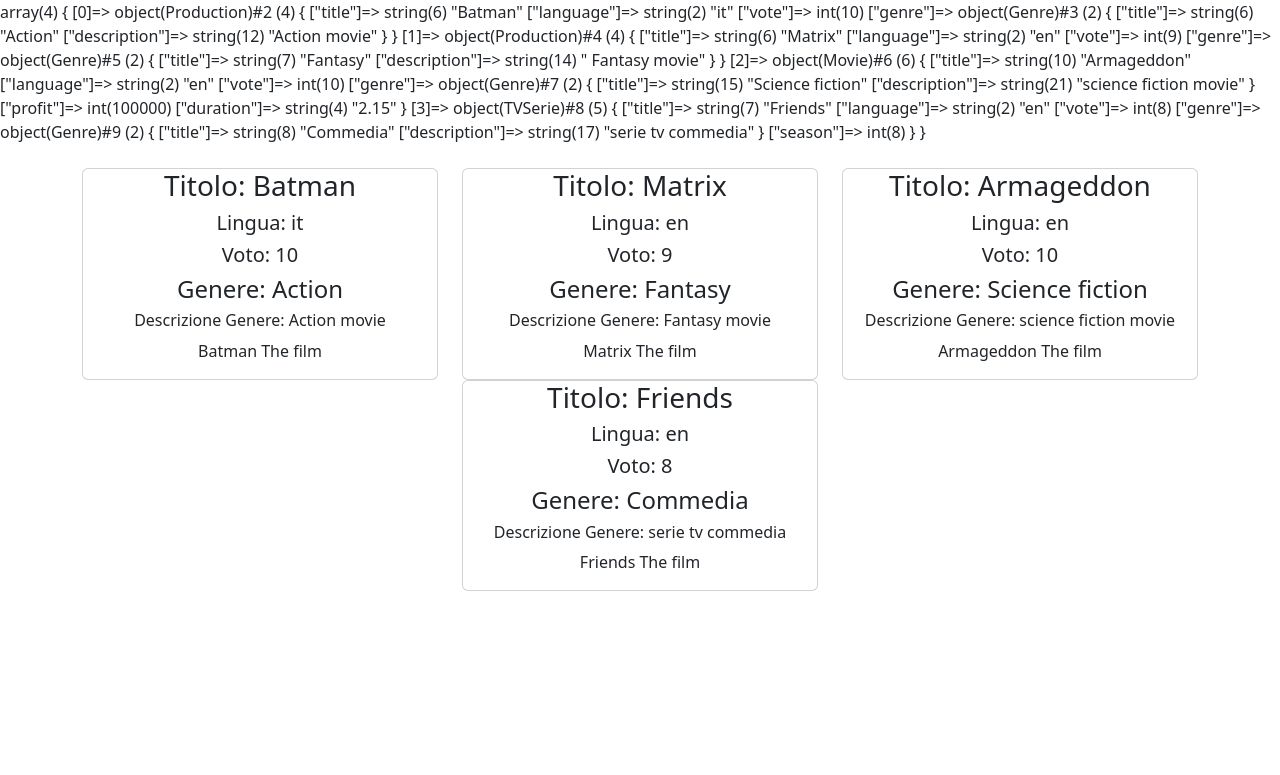
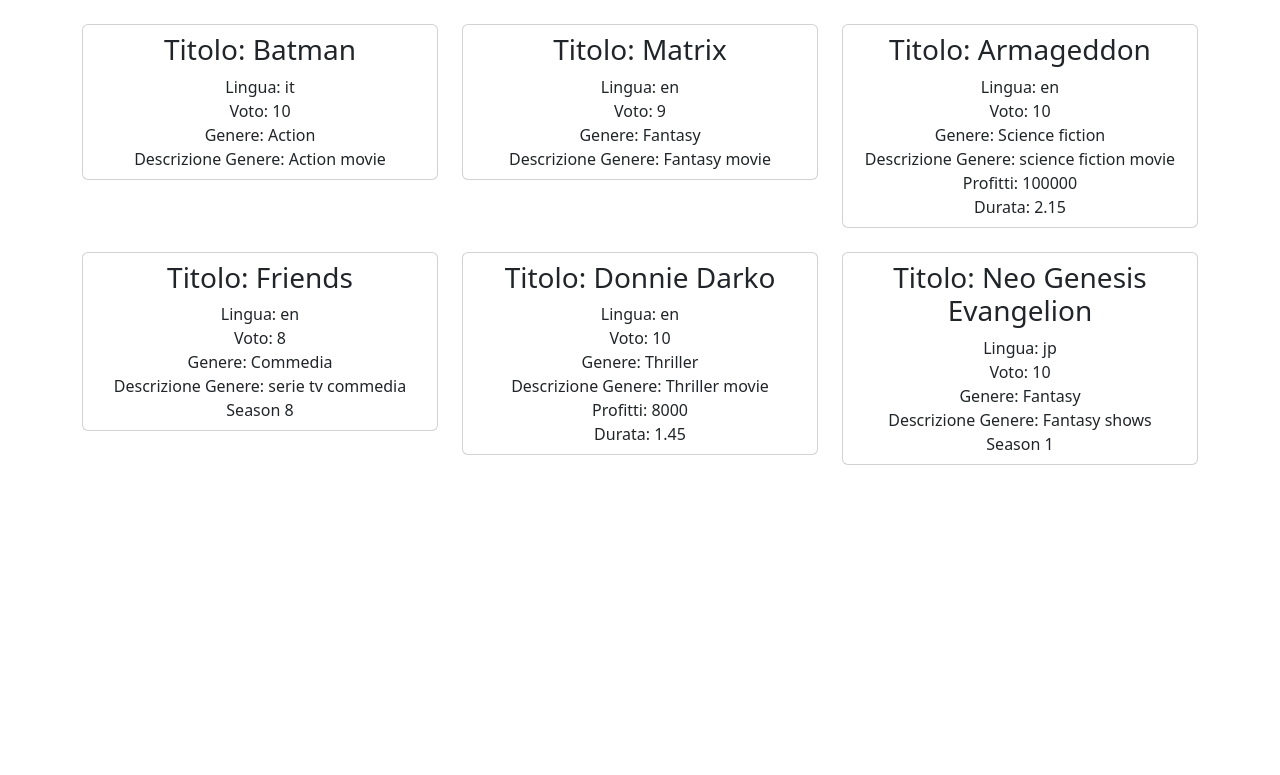
Before and after one commit to mattemutti/php-oop-1, a PHP site: page / in a window 1280 px wide. Shown: the top 775 px of the page. Run offline with PHP 8.4, Linux system fonts and the light colour scheme.

Commit message:
update print in page

```diff
--- a/Models/Genre.php
+++ b/Models/Genre.php
@@ -9,7 +9,6 @@ class Genre
 	{
 		$this->title = $title;
 		$this->description = $description;
-
 	}
 
 
--- a/database/db.php
+++ b/database/db.php
@@ -6,4 +6,6 @@ $movies = [
 	$matrix = new Production('Matrix', 'en', 9, new Genre('Fantasy', ' Fantasy movie')),
 	$armageddon = new Movie('Armageddon', 'en', 10, new Genre('Science fiction', 'science fiction movie'), 100000, '2.15'),
 	$friends = new TVSerie('Friends', 'en', '8', new Genre('Commedia', 'serie tv commedia'), 8),
+	$donnieDarko = new Movie('Donnie Darko', 'en', 10, new Genre('Thriller', 'Thriller movie'), 8000, '1.45'),
+	$evangelion = new TVSerie('Neo Genesis Evangelion', 'jp', 10, new Genre('Fantasy', 'Fantasy shows'), 1),
 ];
--- a/index.php
+++ b/index.php
@@ -6,9 +6,8 @@ require __DIR__ . '/Models/Movie.php';
 require __DIR__ . '/Models/TVSerie.php';
 require __DIR__ . '/database/db.php';
 
-var_dump($movies);
-
-
+//var_dump($movies);
+//var_dump($donnieDarko->title);
 
 
 ?>
@@ -29,16 +28,25 @@ var_dump($movies);
 	<div id='app'>
 
 		<div class="container my-4">
-			<div class="row justify-content-center text-center">
+			<div class="row justify-content-center text-center g-4">
 				<?php foreach ($movies as $movie): ?>
 					<div class="col-4">
-						<div class="card text-center">
+						<div class="card text-center p-2">
 							<h3>Titolo: <?= $movie->title ?></h3>
-							<h5>Lingua: <?= $movie->language ?></h5>
-							<h5>Voto: <?= $movie->vote ?></h5>
-							<h4>Genere: <?= $movie->genre->getGenreTitle() ?></h4>
-							<h6>Descrizione Genere: <?= $movie->genre->getGenreDescription() ?></h6>
-							<p><?= $movie->greetings() ?></p>
+							<div>Lingua: <?= $movie->language ?></div>
+							<div>Voto: <?= $movie->vote ?></div>
+							<div>Genere: <?= $movie->genre?->getGenreTitle() ?></div>
+							<div>Descrizione Genere: <?= $movie->genre?->getGenreDescription() ?></div>
+							<div>
+								<?php if (isset($movie->profit)): ?>
+									<div>Profitti: <?= $movie->profit ?> </div>
+									<div>Durata: <?= $movie->duration ?></div>
+								<?php endif; ?>
+								<?php if (isset($movie->season)): ?>
+									<div>Season <?= $movie->season ?> </div>
+								<?php endif; ?>
+
+							</div>
 						</div>
 					</div>
 				<?php endforeach; ?>
```
